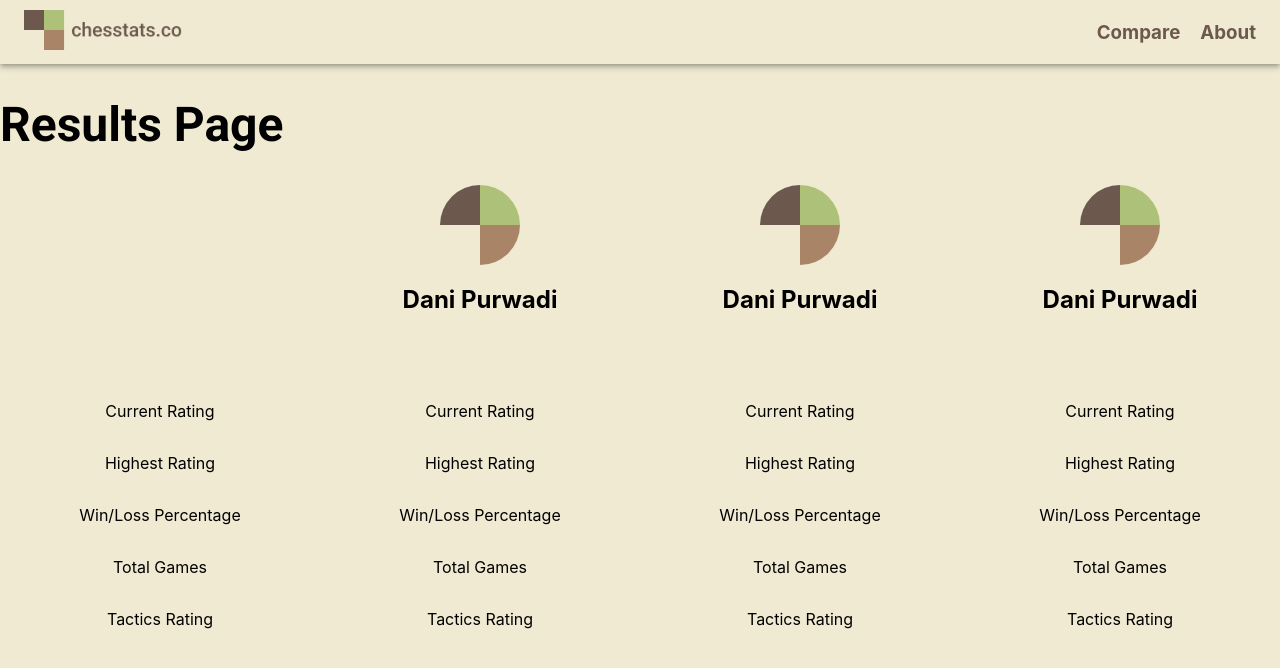
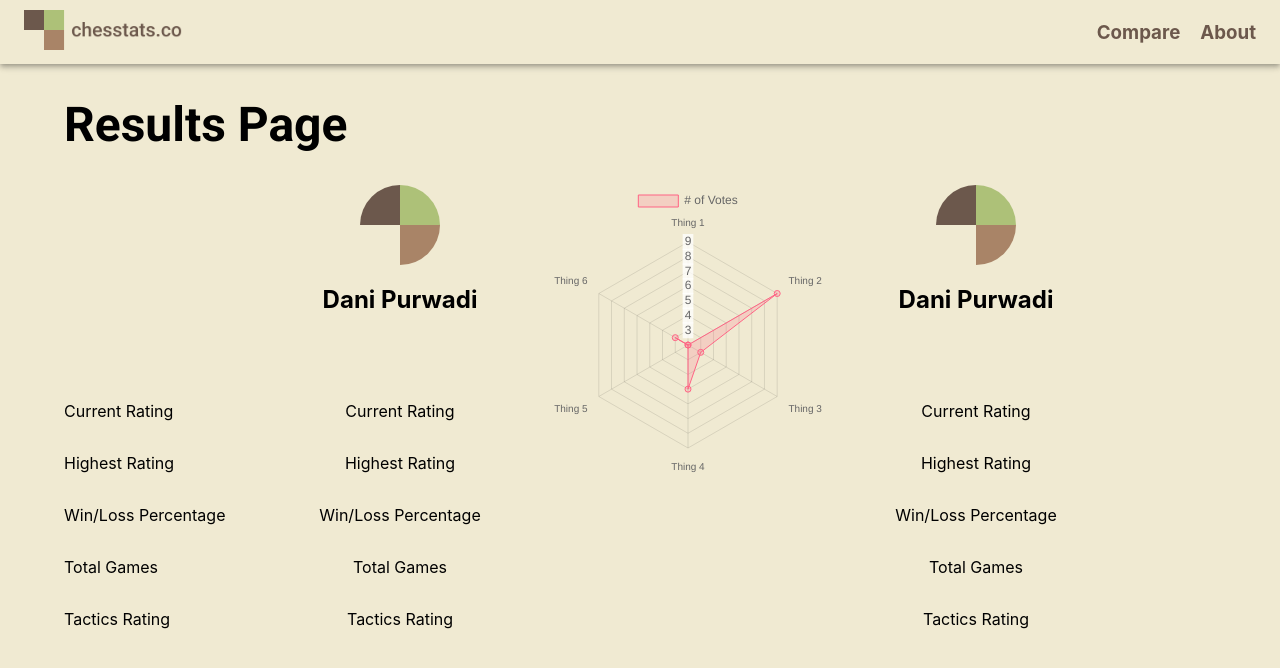
Before and after one commit to danikrisdayadi/chesstats, a React (Create React App) app in the folder client/: page /compare/1/1 in a window 1280 px wide. Shown: the top 668 px of the page. Built offline with nearby package versions, Linux system fonts and the light colour scheme.

Commit message:
Add radar to results page

```diff
--- a/client/package.json
+++ b/client/package.json
@@ -10,7 +10,9 @@
     "@testing-library/jest-dom": "^5.16.4",
     "@testing-library/react": "^13.3.0",
     "@testing-library/user-event": "^13.5.0",
+    "chart.js": "^3.8.0",
     "react": "^18.2.0",
+    "react-chartjs-2": "^4.3.1",
     "react-dom": "^18.2.0",
     "react-router-dom": "^6.3.0",
     "react-scripts": "5.0.1",
--- a/client/src/App.js
+++ b/client/src/App.js
@@ -8,6 +8,23 @@
 import "./App.scss";
 import SharePage from './pages/SharePage';
 import ResultsPage from './pages/ResultsPage';
+import {
+  Chart as ChartJS,
+  RadialLinearScale,
+  PointElement,
+  LineElement,
+  Filler,
+  Tooltip,
+  Legend,
+} from 'chart.js';
+ChartJS.register(
+  RadialLinearScale,
+  PointElement,
+  LineElement,
+  Filler,
+  Tooltip,
+  Legend
+);
 
 function App() {
   return (
--- a/client/src/pages/ResultsPage.jsx
+++ b/client/src/pages/ResultsPage.jsx
@@ -1,13 +1,27 @@
 import { Container, Grid, Stack } from "@mui/material";
 import { PaddingY } from "../components/Spacing";
+import { Radar } from "react-chartjs-2";
 import "./ResultsPage.scss";
+
 function ResultsPage() {
+  const data = {
+    labels: ["Thing 1", "Thing 2", "Thing 3", "Thing 4", "Thing 5", "Thing 6"],
+    datasets: [
+      {
+        label: "# of Votes",
+        data: [2, 9, 3, 5, 2, 3],
+        backgroundColor: "rgba(255, 99, 132, 0.2)",
+        borderColor: "rgba(255, 99, 132, 1)",
+        borderWidth: 1,
+      },
+    ],
+  };
   return (
-    <div>
+    <Container>
       <h1>Results Page</h1>
       <Grid container>
-        <Grid item xs={6} sm={6} md={3}>
-          <Stack align="center">
+        <Grid item xs={6} sm={6} md={2}>
+          <Stack>
             <PaddingY padding={"100px"} />
             <p>Current Rating</p>
             <p>Highest Rating</p>
@@ -20,13 +34,13 @@
           <ProfileStack />
         </Grid>
         <Grid item xs={6} sm={6} md={3}>
-          <ProfileStack />
+          <Radar data={data} />
         </Grid>
         <Grid item xs={6} sm={6} md={3}>
           <ProfileStack />
         </Grid>
       </Grid>
-    </div>
+    </Container>
   );
 }
 
```
Also changed, not shown: 1 other file (tests, documents, lock files or other folders).
